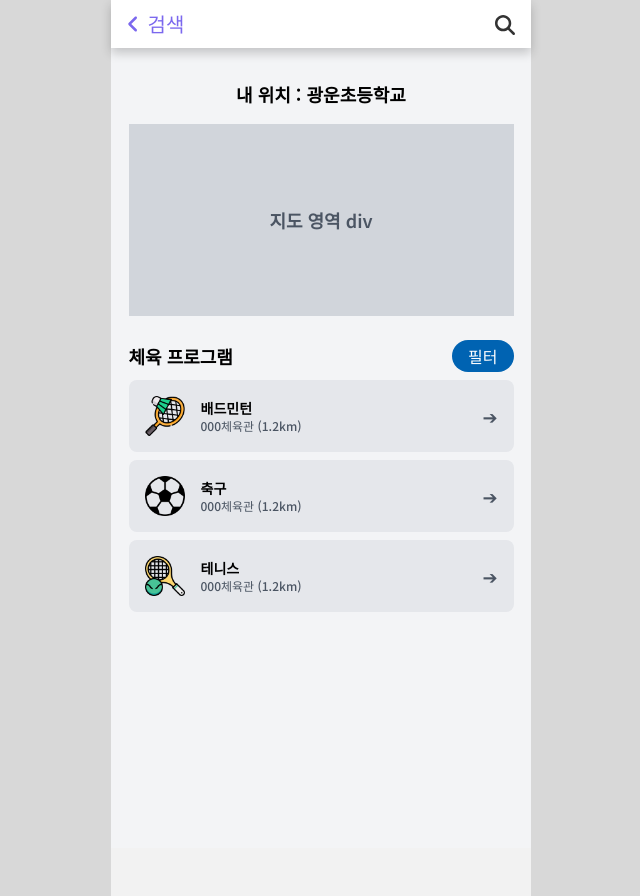
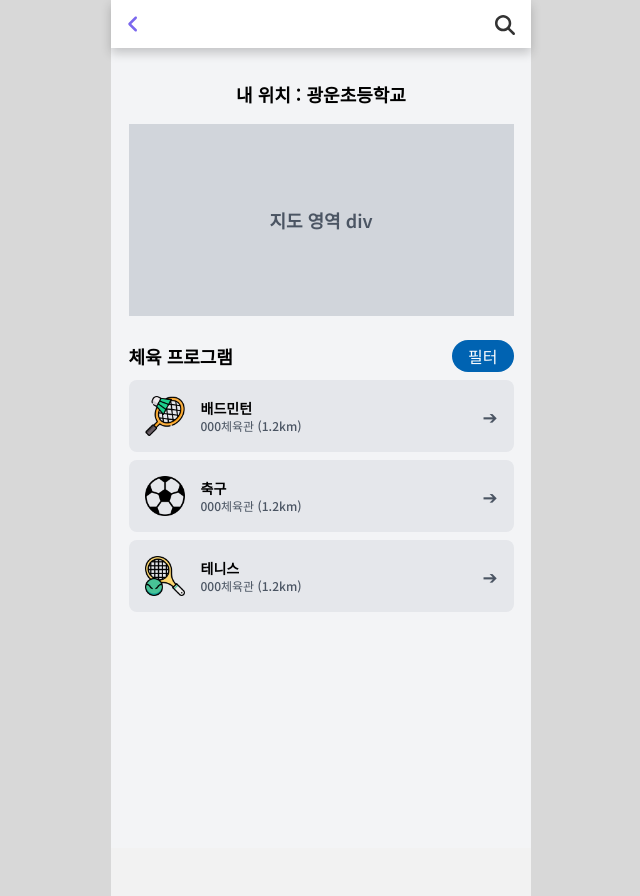
Before and after one commit to SSD117/SSD-Front-End, a React (Create React App) app: page /MainPage in a window 1280 px wide. Shown: the whole page, without its empty margins (319-959 px from the left). Built offline with nearby package versions, Linux system fonts and the light colour scheme; a web font is replaced by a local one.

Commit message:
DELETE: 헤더 텍스트 삭제

```diff
--- a/src/components/Header/Header.jsx
+++ b/src/components/Header/Header.jsx
@@ -78,7 +78,7 @@ export default function Header() {
             }}
           >
             <FontAwesomeIcon icon={faAngleLeft} /> {/* 왼쪽 화살표 아이콘 */}
-            <div className="header-text">검색</div> {/* 버튼 텍스트 */}
+            <div className="header-text"> </div> {/* 버튼 텍스트 */}
           </NavLink>
         </div>
       ) : (
```
